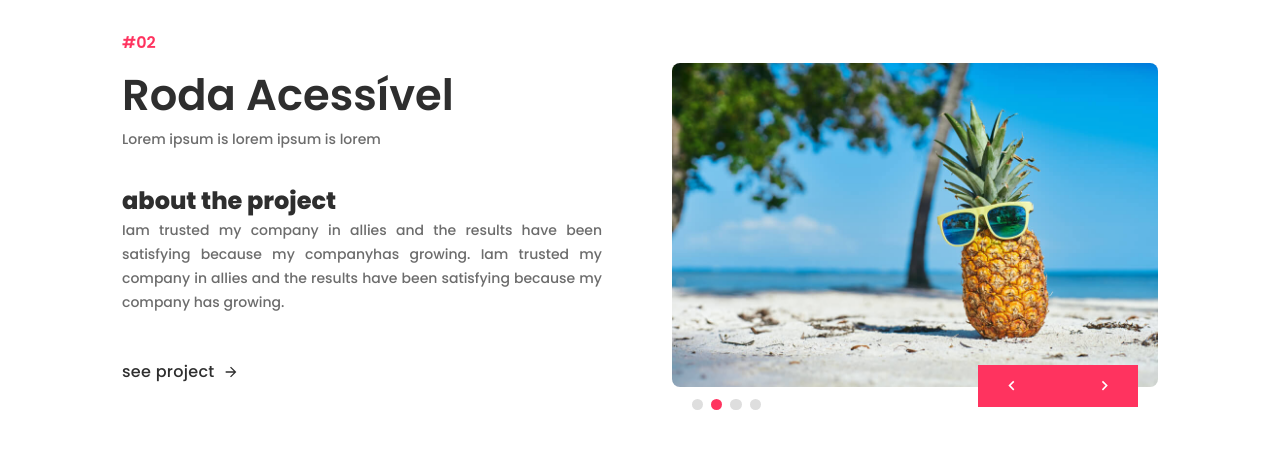
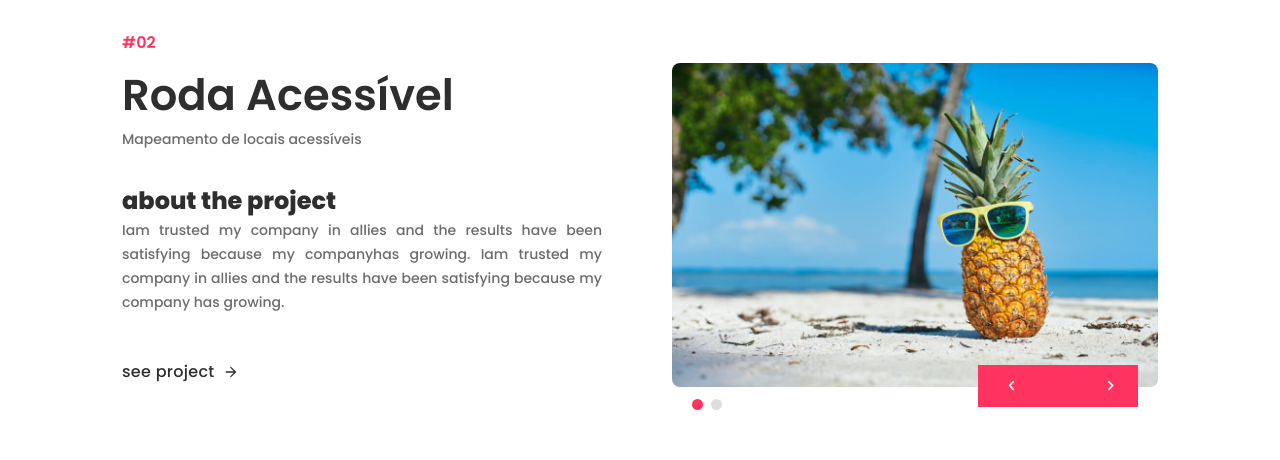
Before and after one commit to brendamatias/brendamatias.dev-v2, a Next.js app: page / in a window 1280 px wide. Shown: the part 2700-3160 px from the top of the page. Built offline with nearby package versions, Linux system fonts and the light colour scheme.

Commit message:
feat: add projects slider

```diff
--- a/components/Intro/index.tsx
+++ b/components/Intro/index.tsx
@@ -52,7 +52,7 @@ const Intro: NextPage = () => (
 
     <div className="image">
       <div>
-        <Image alt="Brenda Matias" src={profile} layout="fill" objectFit="cover" quality="100%" />
+        <Image alt="Brenda Matias" priority src={profile} layout="fill" objectFit="cover" quality="100%" />
       </div>
     </div>
   </Container>
--- a/components/Projects/index.tsx
+++ b/components/Projects/index.tsx
@@ -1,11 +1,27 @@
+/* eslint-disable global-require */
+/* eslint-disable import/no-dynamic-require */
 import type { NextPage } from 'next';
 import Image from 'next/image';
 
 import { MdOutlineArrowForward, MdChevronLeft, MdChevronRight } from 'react-icons/md';
+import { useState } from 'react';
 import { Container, Info, Slider } from './styles';
-import project from '../../assets/project.jpg';
 
-const Projects: NextPage = () => (
+import projects from './projects.json';
+
+const Projects: NextPage = () => {
+  const [project, setProject] = useState(0);
+
+  const handleProject = (value: number) => {
+    const currentValue = project + value;
+    if (currentValue >= projects.length) return setProject(0);
+    if (currentValue < 0) return setProject(projects.length - 1);
+
+    return setProject(currentValue);
+  };
+  const getImage = (imageName: string) => require(`../../assets/${imageName}`);
+
+  return (
     <Container id="projects">
       <div>
         <Info>
@@ -13,16 +29,13 @@ const Projects: NextPage = () => (
 
           <span>#02</span>
 
-        <h1>Roda Acessível</h1>
-        <p>Lorem ipsum is lorem ipsum is lorem</p>
+          <h1>{projects[project].title}</h1>
+          <p>{projects[project].subtitle}</p>
 
           <strong>about the project</strong>
-        <p>
-          Iam trusted my company in allies and the results have been satisfying because my companyhas growing. Iam
-          trusted my company in allies and the results have been satisfying because my company has growing.
-        </p>
+          <p>{projects[project].description}</p>
 
-        <a href="#teste" className="btn">
+          <a href={projects[project].url} className="btn">
             see project
             <MdOutlineArrowForward />
           </a>
@@ -30,21 +43,19 @@ const Projects: NextPage = () => (
 
         <Slider>
           <div className="img">
-          <Image src={project} alt="Project" />
+            <Image src={getImage(projects[project].image)} alt="Project" />
 
             <div className="timeline">
-            <div />
-            <div className="active" />
-            <div />
-            <div />
+              {[...Array(projects.length)].map((_, index) => (
+                <div key={index} className={`${project === index && 'active'}`} />
+              ))}
             </div>
-
             <div className="buttons">
-            <button type="button">
+              <button type="button" onClick={() => handleProject(-1)}>
                 <MdChevronLeft />
               </button>
 
-            <button type="button">
+              <button type="button" onClick={() => handleProject(+1)}>
                 <MdChevronRight />
               </button>
             </div>
@@ -53,5 +64,6 @@ const Projects: NextPage = () => (
       </div>
     </Container>
   );
+};
 
 export default Projects;
--- /dev/null
+++ b/components/Projects/projects.json
@@ -0,0 +1,16 @@
+[
+    {
+        "title": "Roda Acessível",
+        "subtitle": "Mapeamento de locais acessíveis",
+        "description": "Iam trusted my company in allies and the results have been satisfying because my companyhas growing. Iam trusted my company in allies and the results have been satisfying because my company has growing.",
+        "url": "http://localhost:3000",
+        "image": "project.jpg"
+    },
+    {
+        "title": "Conectale",
+        "subtitle": "Mapeamento de locais acessíveis",
+        "description": "Iam trusted my company in allies and the results have been satisfying because my companyhas growing. Iam trusted my company in allies and the results have been satisfying because my company has growing.",
+        "url": "http://localhost:3000",
+        "image": "project.jpg"
+    }
+]
--- a/components/Projects/styles.ts
+++ b/components/Projects/styles.ts
@@ -126,7 +126,6 @@ export const Slider = styled.div`
       bottom: -0.8rem;
       right: 20px;
       align-items: center;
-      padding: 0.7rem 1.5rem;
       width: 10rem;
       gap: 2rem;
       background-color: ${theme.colors.primary};
@@ -138,6 +137,12 @@ export const Slider = styled.div`
         font-size: 1.2rem;
         color: ${theme.colors.white};
       }
+
+      button {
+        width: 100%;
+        height: 100%;
+        padding: 0.7rem 1.5rem;
+      }
     }
   `};
 `;
```
Lines whose indentation alone changed are shown as unchanged.
